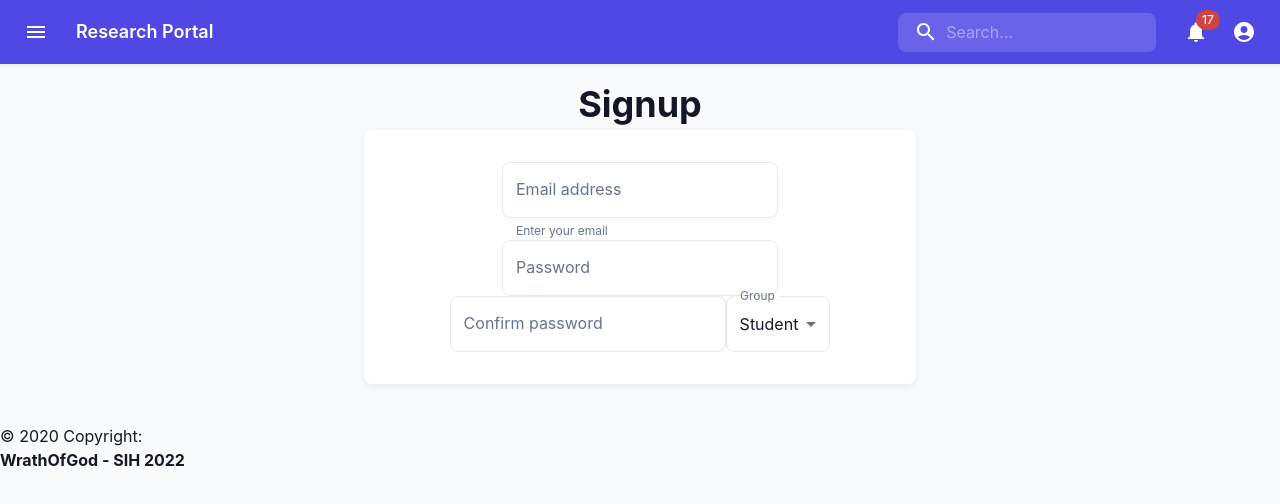
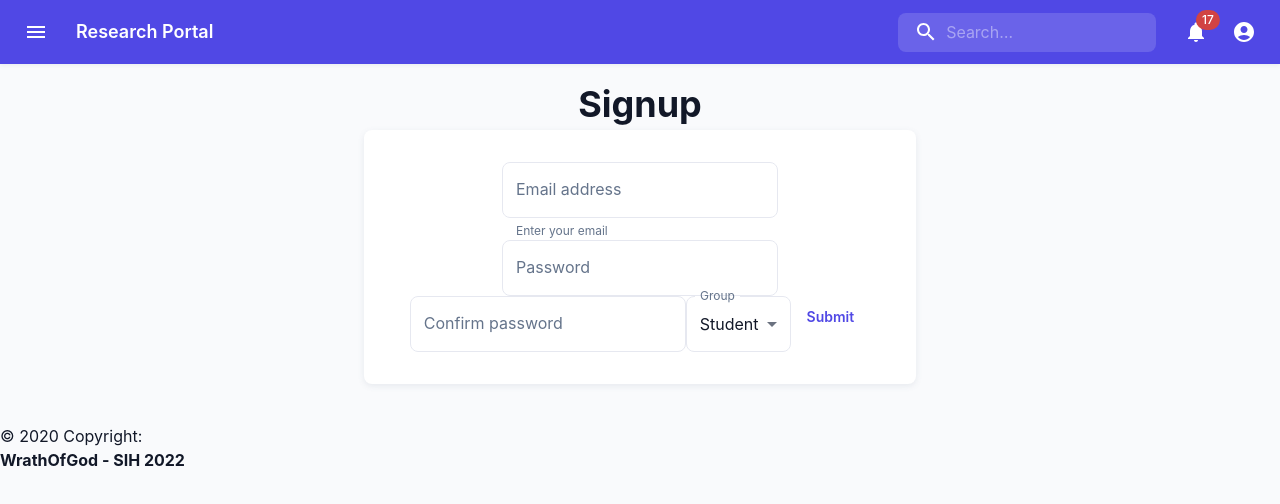
Before and after one commit to SIH-2022-WoG/frontend, a React (Create React App) app: page /signup in a window 1280 px wide. Shown: the top 504 px of the page. Built offline with nearby package versions, Linux system fonts and the light colour scheme.

Commit message:
add button

```diff
--- a/src/pages/Login.jsx
+++ b/src/pages/Login.jsx
@@ -16,7 +16,8 @@ import {
   FormControl,
   Input,
   InputLabel,
-  FormHelperText
+  FormHelperText,
+  Button
 } from "@mui/material";
 import React, { useState } from "react";
 // import { Button } from "react-bootstrap";
@@ -66,6 +67,7 @@ const Login = () => {
                   Enter your email
                 </FormHelperText> */}
               </FormControl>
+              <Button type="submit">Submit</Button>
             </form>
           </CardContent>
         </Card>
--- a/src/pages/Signup.jsx
+++ b/src/pages/Signup.jsx
@@ -26,6 +26,7 @@ import {
   FormHelperText,
   Select,
   MenuItem,
+  Button,
 } from "@mui/material";
 import { API } from "../backend";
 
@@ -124,6 +125,7 @@ const Signup = () => {
                   Enter your email
                 </FormHelperText> */}
               </FormControl>
+              <Button type="submit">Submit</Button>
             </form>
           </CardContent>
         </Card>
```
